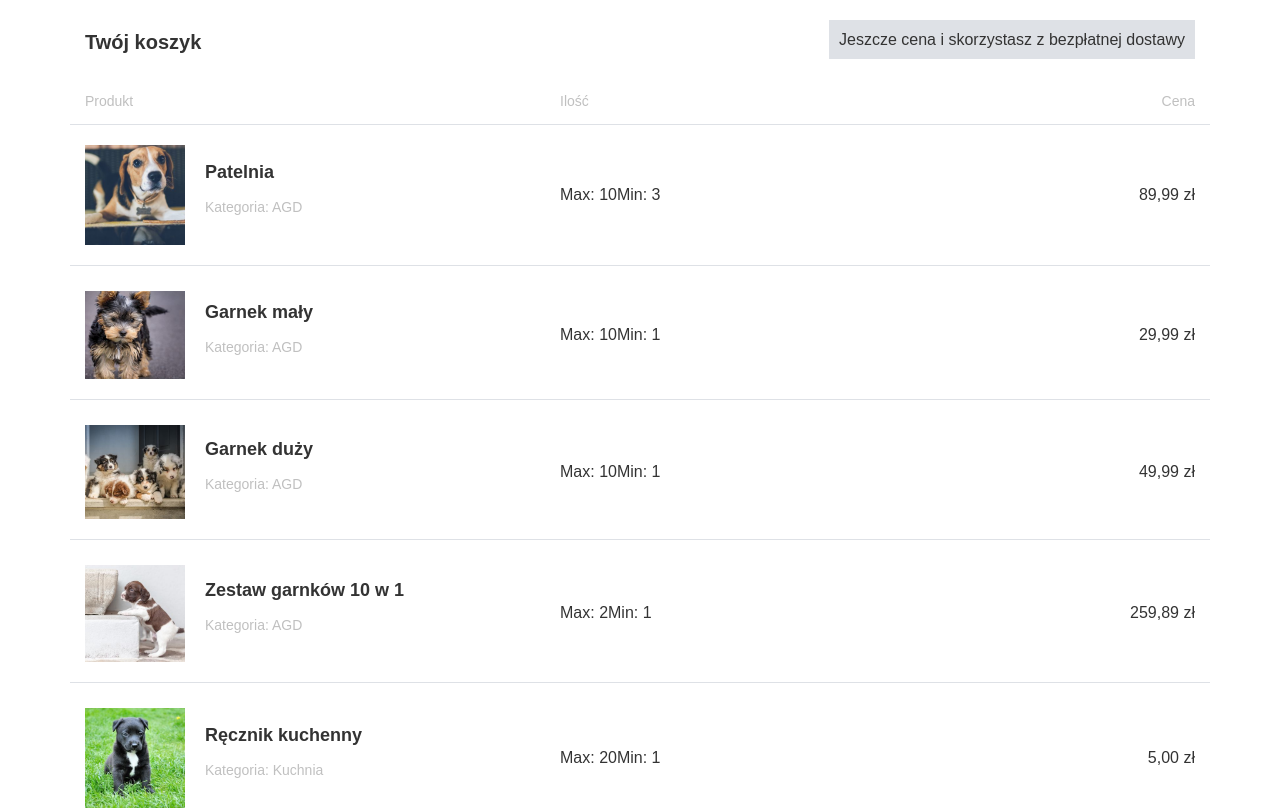
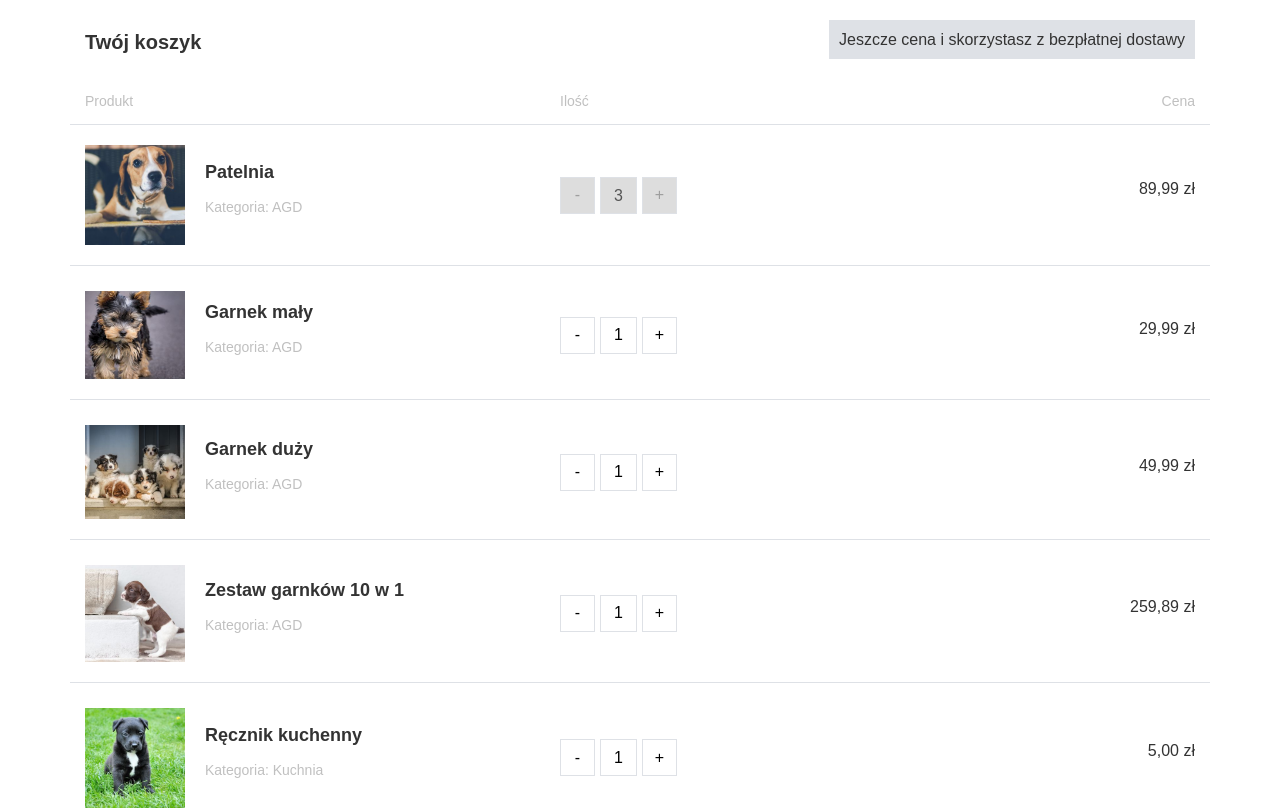
Before and after one commit to NataliaSokolowska/react-cart-widget, a React (Create React App) app: page / in a window 1280 px wide. Shown: the top 810 px of the page. Built offline with nearby package versions, Linux system fonts and the light colour scheme.

Commit message:
Adding quantity input and button, adding increment and decrement function, adding styles for input and button quantity, send prop from child components to new price to parent component

```diff
--- /dev/null
+++ b/src/components/Atoms/QuantityInput/QuantityInput.js
@@ -0,0 +1,57 @@
+import { useEffect, useState } from "react";
+import { pluralizeForm } from "../../../helpers";
+import { QBtn, QInput } from "./QuantityInputStyle";
+
+const QuantityInput = ({ itemData, item }) => {
+  const { id, name, price, min, max, isBlocked } = item;
+  const [count, setCount] = useState(1);
+
+  useEffect(() => {
+    itemData(id, count * price, price);
+  }, [count]);
+
+  useEffect(() => {
+    setCount(min);
+  }, []);
+
+  const addCountHandler = () => {
+    if (count >= max) {
+      alert(
+        `Nie mozesz zamówić więcej produktu: ${name} niz ${pluralizeForm(max)}`
+      );
+      return;
+    }
+    setCount(count + 1);
+  };
+
+  const removeCountHandler = () => {
+    if (count <= min) {
+      alert(
+        `Nie mozesz zamówić mniej produktu: ${name} niz ${pluralizeForm(min)}`
+      );
+      return;
+    }
+    setCount(count - 1);
+  };
+
+  return (
+    <>
+      <QBtn disabled={isBlocked} onClick={removeCountHandler}>
+        -
+      </QBtn>
+      <QInput
+        type="number"
+        name="quantity"
+        value={count}
+        min={min}
+        max={max}
+        disabled={isBlocked}
+        readOnly={true}
+      />
+      <QBtn disabled={isBlocked} onClick={addCountHandler}>
+        +
+      </QBtn>
+    </>
+  );
+};
+export default QuantityInput;
--- /dev/null
+++ b/src/components/Atoms/QuantityInput/QuantityInputStyle.js
@@ -0,0 +1,48 @@
+import styled, { css } from "styled-components";
+
+export const QInput = styled.input`
+  text-align: center;
+  height: 3.7rem;
+  vertical-align: middle;
+  width: 3.7rem;
+  font-size: 1.6rem;
+  padding: 0;
+  margin: 0 5px;
+  outline: 0;
+  border: 0.1rem solid ${({ theme }) => theme.grey};
+
+  ::-webkit-inner-spin-button {
+    -webkit-appearance: none;
+    margin: 0;
+  }
+  ::-webkit-outer-spin-button {
+    -webkit-appearance: none;
+    margin: 0;
+  }
+  ${(props) =>
+    props.disabled &&
+    css`
+      background: ${({ theme }) => theme.disabled};
+      cursor: not-allowed;
+      pointer-events: all !important;
+      height: 3.7rem;
+      line-height: 3.7rem;
+    `};
+`;
+
+export const QBtn = styled.button`
+  height: 3.7rem;
+  vertical-align: middle;
+  cursor: pointer;
+  width: 3.5rem;
+  background: transparent;
+  outline: 0;
+  border: 0.1rem solid ${({ theme }) => theme.grey};
+  ${(props) =>
+    props.disabled &&
+    css`
+      background: ${({ theme }) => theme.disabled};
+      cursor: not-allowed;
+      pointer-events: all !important;
+    `};
+`;
--- a/src/components/Molecules/Item/Item.js
+++ b/src/components/Molecules/Item/Item.js
@@ -1,4 +1,5 @@
 import Paragraph from "../../Atoms/Paragraph/Paragraph";
+import QuantityInput from "../../Atoms/QuantityInput/QuantityInput";
 import { formatPrice } from "../../../helpers";
 import {
   ItemRow,
@@ -11,6 +12,14 @@ import {
 } from "./ItemStyle";
 
 const Item = ({ items }) => {
+  const handlePriceSummary = (id, summary, price) => {
+    if (items.length > 0) {
+      const index = items?.findIndex((obj) => obj.id === id);
+      price = summary.toFixed(2);
+      console.log(price);
+    }
+  };
+
   return items.map((item) => (
     <ItemRow key={item.id} extra="itemSection">
       <ItemInfo>
@@ -23,8 +32,12 @@ const Item = ({ items }) => {
       <ItemActions>
         <ItemRow>
           <ItemQuantity>
-            Max: {item.max}
-            Min: {item.min}
+            <QuantityInput
+              item={item}
+              itemData={(id, summary, price) =>
+                handlePriceSummary(id, summary, price)
+              }
+            />
           </ItemQuantity>
           <ItemPrice>{formatPrice(item.price)}</ItemPrice>
         </ItemRow>
```
